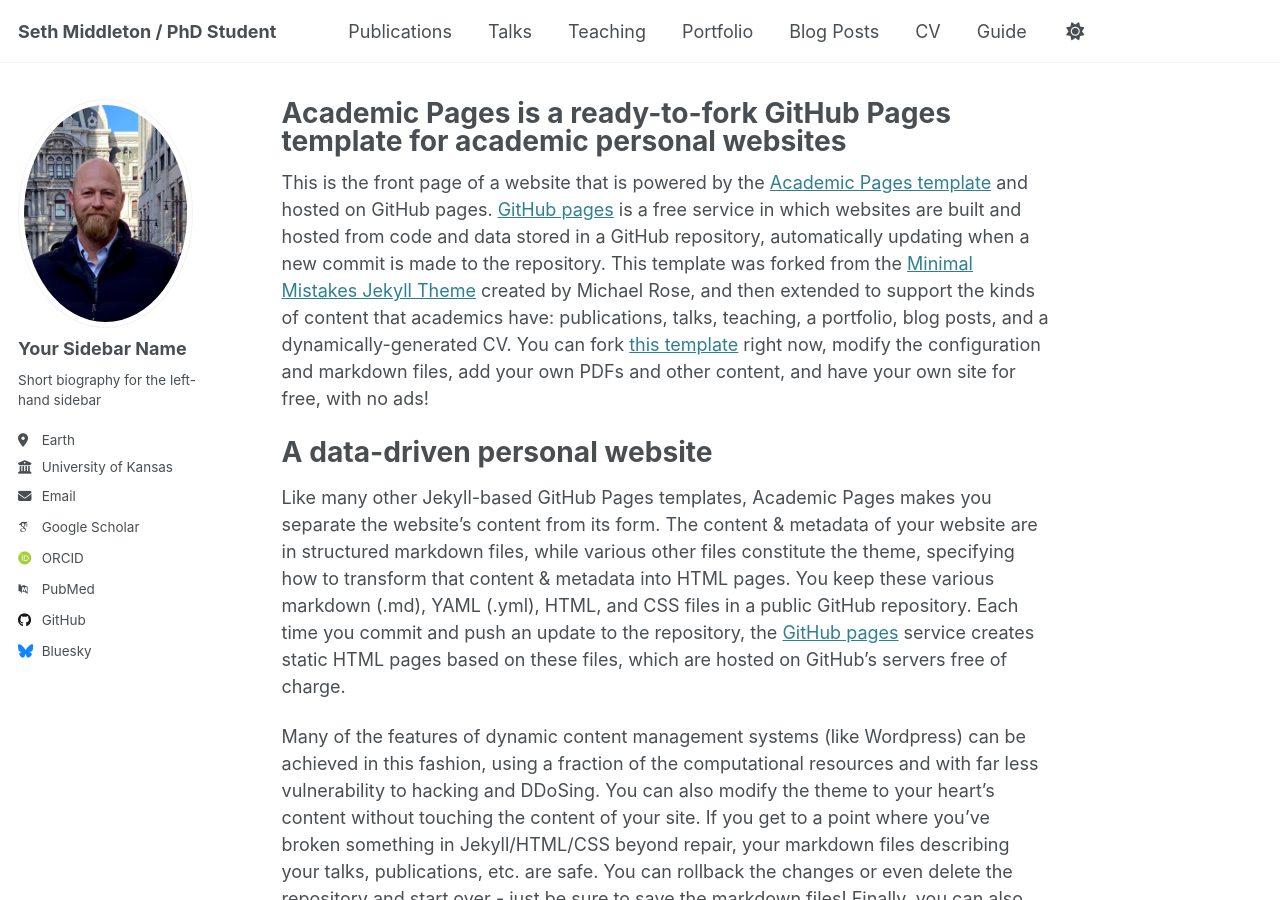
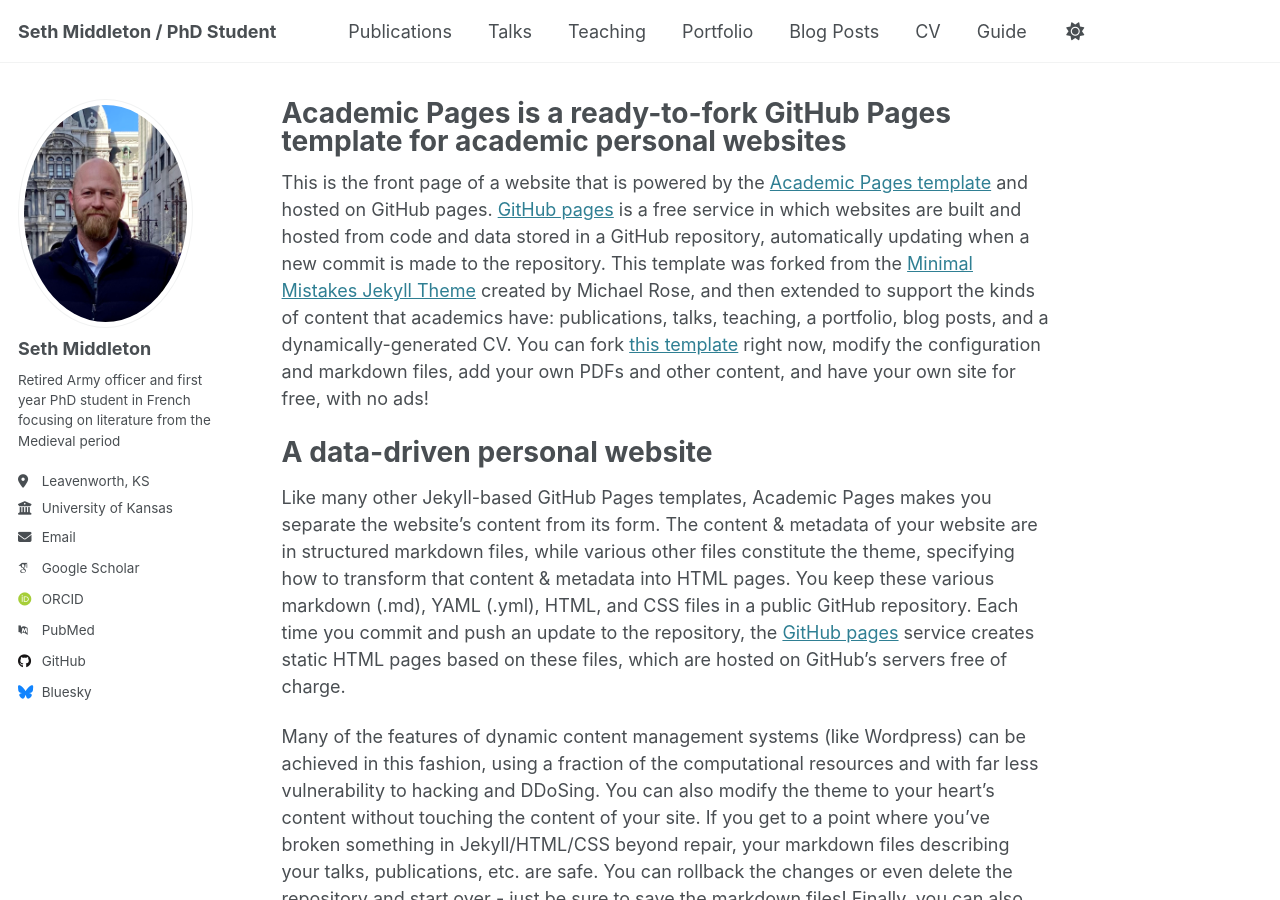
Before and after one commit to sdmiddleton/sdmiddleton.github.io, a Jekyll site: the page built from _pages/about.md, in a window 1280 px wide and 900 px high. Built offline with Jekyll 4.4.1, drawn with Linux system fonts in a browser that asks for light colours; some web fonts are replaced.

Commit message:
Update _config.yml

```diff
--- a/_config.yml
+++ b/_config.yml
@@ -23,12 +23,11 @@ repository               : "academicpages/academicpages.github.io"
 author:
   # Biographic information
   avatar           : "Bio Pic_1.jpg"
-  name             : "Your Sidebar Name"
-  pronouns         : # example: "she/her"
-  bio              : "Short biography for the left-hand sidebar"
-  location         : "Earth"
+  name             : "Seth Middleton"
+  bio              : "Retired Army officer and first year PhD student in French focusing on literature from the Medieval period"
+  location         : "Leavenworth, KS"
   employer         : "University of Kansas"
-  uri              : # URL
+  uri              : # https://frenchitalian.ku.edu/people/seth-middleton
   email            : "seth.middleton@ku.edu"
 
   # Academic websites
```
